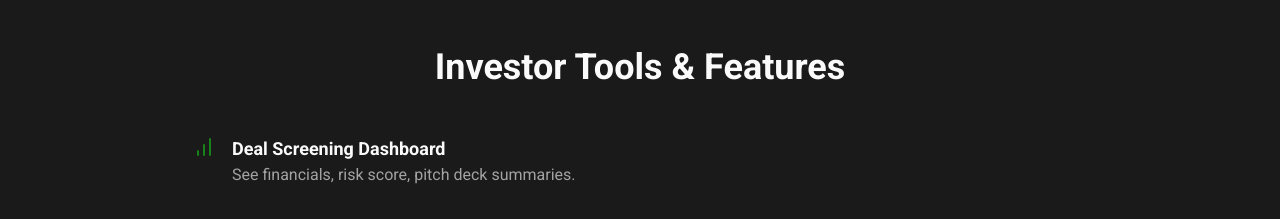
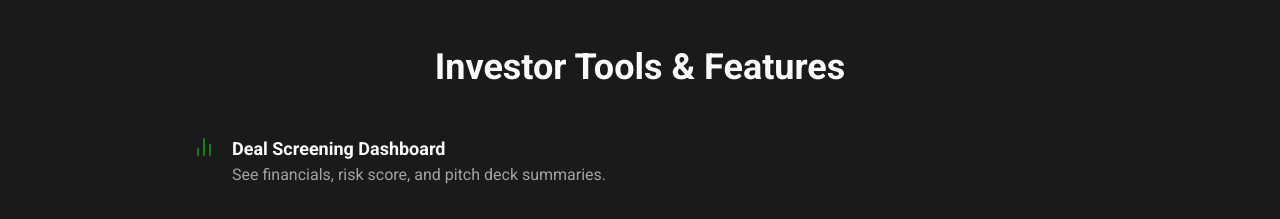
Before and after one commit to hshawaiz04/ventureconnect, a Next.js app: page /investors in a window 1280 px wide. Shown: the part 1920-2139 px from the top of the page. Built offline with nearby package versions, Linux system fonts and the light colour scheme; no server answers.

Commit message:
bro teh investor dashboard should have these features
urated Deal Flow

```diff
--- a/src/app/investors/page.tsx
+++ b/src/app/investors/page.tsx
@@ -1,7 +1,7 @@
 
 import { Button } from "@/components/ui/button";
 import { Card, CardContent, CardDescription, CardHeader, CardTitle } from "@/components/ui/card";
-import { Check, MessageCircle, Search, Star, FileText, Bell, BarChart, ShieldCheck, Filter } from "lucide-react";
+import { Check, MessageCircle, Search, Star, FileText, Bell, BarChart, ShieldCheck, Filter, BarChart2, Users } from "lucide-react";
 import Link from "next/link";
 import Image from "next/image";
 import { PlaceHolderImages } from "@/lib/placeholder-images";
@@ -76,7 +76,7 @@ const howItWorksSteps = [
 ];
 
 const tools = [
-    { icon: <BarChart className="w-6 h-6 mr-4 text-primary" />, title: "Deal Screening Dashboard", description: "See financials, risk score, pitch deck summaries." },
+    { icon: <BarChart2 className="w-6 h-6 mr-4 text-primary" />, title: "Deal Screening Dashboard", description: "See financials, risk score, and pitch deck summaries." },
     { icon: <Filter className="w-6 h-6 mr-4 text-primary" />, title: "Deep Search Filters", description: "Filter by funding amount, industry, stage, revenue model, and more." },
     { icon: <FileText className="w-6 h-6 mr-4 text-primary" />, title: "Pitch Deck & Document Viewer", description: "Review documents without downloading." },
     { icon: <Star className="w-6 h-6 mr-4 text-primary" />, title: "Save Opportunities", description: "Bookmark deals and get update notifications." },
```
